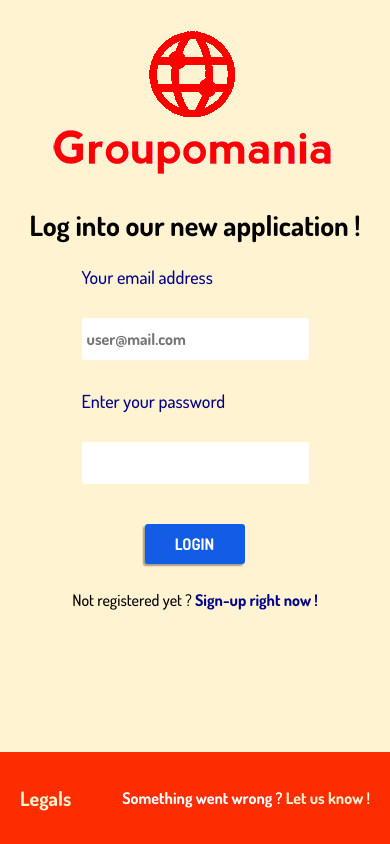
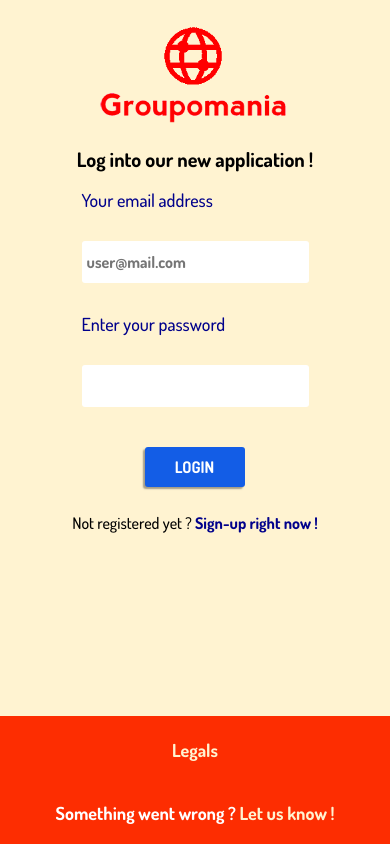
Before and after one commit to Pix-ggyr/Groupomania-Front, a Vue app: page / in a window 390 px wide. Built offline with nearby package versions, Linux system fonts and the light colour scheme.

Commit message:
index responsive ok + vue-mq install

```diff
--- a/package.json
+++ b/package.json
@@ -11,6 +11,7 @@
     "core-js": "^3.6.5",
     "portal-vue": "^2.1.7",
     "vue": "^2.6.11",
+    "vue-mq": "^1.0.1",
     "vuex": "^3.4.0"
   },
   "devDependencies": {
--- a/public/index.html
+++ b/public/index.html
@@ -7,6 +7,7 @@
   <meta name="viewport" content="width=device-width,initial-scale=1.0">
   <link rel="icon" href="<%= BASE_URL %>favicon.ico">
   <link rel="stylesheet" href="global.css">
+  <link rel="stylesheet" href="responsive.css">
   <link rel="preconnect" href="https://fonts.gstatic.com">
   <link href="https://fonts.googleapis.com/css2?family=Dosis:wght@200;300;400;500;600;700;800&display=swap"
     rel="stylesheet">
--- /dev/null
+++ b/public/responsive.css
@@ -0,0 +1,54 @@
+/* Media queries mobile devices from 320px to 480px */
+
+@media (max-width: 480px) {
+  #logo {
+    width: 200px;
+  }
+
+  h1 {
+    font-size: 20px;
+  }
+
+  h2 {
+    font-size: 15px;
+  }
+
+  footer,
+  footer #legals > a {
+    flex-flow: row wrap;
+    justify-content: space-evenly;
+  }
+
+  footer #legals > a,
+  footer > #contact-us > p {
+    font-size: 18px;
+    margin: 0px;
+  }
+
+  section.popup {
+    width: 240px;
+  }
+
+  .popup > .popup-form {
+    font-size: 14px;
+  }
+
+  .popup > .popup-form input {
+    width: 230px;
+  }
+
+  .popup > .popup-header > .popup-title {
+    flex-grow: 2;
+    font-size: 18px;
+  }
+
+  .popup > .popup-form > .popup-submit-btn > input {
+    font-size: 14px;
+    width: 80px;
+    height: 21px;
+  }
+
+  header .my-pp {
+    display: none;
+  }
+}
```
Also changed, not shown: src/mq.js (added, +11 -0 lines), 1 other file (tests, documents, lock files or other folders).
